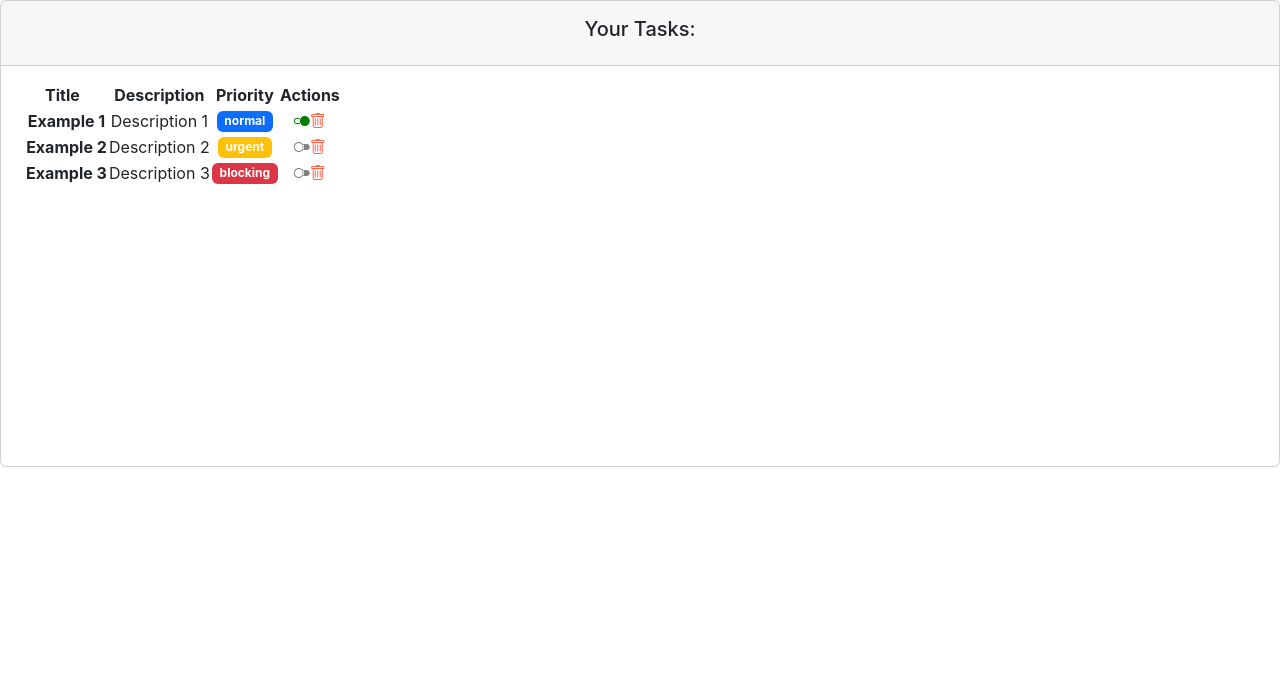
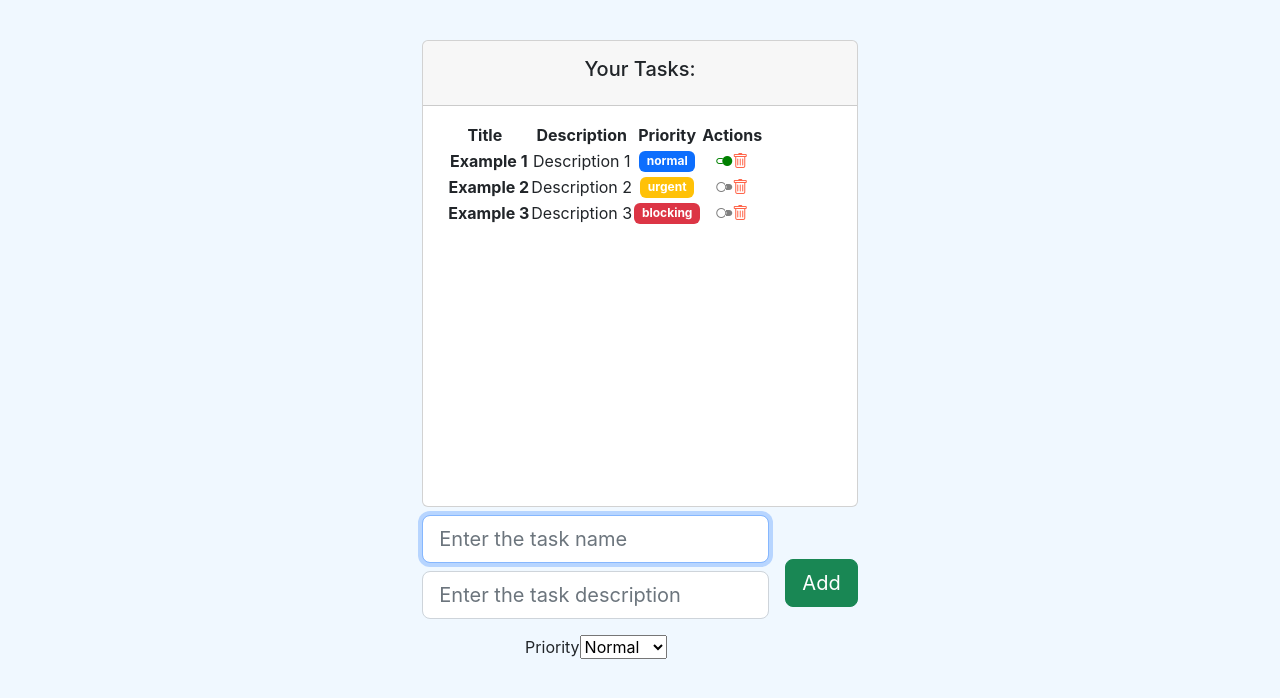
Before and after one commit to DanielAbadNoriega/OB_M5_Hooks, a React (Create React App) app: page / in a window 1280 px wide. Shown: the top 698 px of the page. Built offline with nearby package versions, Linux system fonts and the light colour scheme.

Commit message:
Iteration: taskForm created

```diff
--- a/src/App.css
+++ b/src/App.css
@@ -32,6 +32,14 @@
   color: tomato;
 }
 
+body{
+  display: flex;
+  justify-content: center;
+  align-items: center;
+  background-color: aliceblue;
+  padding: 40px 0;
+}
+
 @keyframes App-logo-spin {
   from {
     transform: rotate(0deg);
--- a/src/components/container/task_list.jsx
+++ b/src/components/container/task_list.jsx
@@ -49,9 +49,36 @@
     };
   }, [tasks]);
 
-  const changeCompleted = (id) => {
-    console.log("TODO: Cambiar el estado de la tarea");
-  };
+  function completeTask(task) {
+    console.log("Complete this Task: ", task);
+    //Localizamos la task correspondiente con el indice
+    const index = tasks.indexOf(task);
+
+    //Traemos temporalmente todas las tareas para luego aplicarlas en el state
+    const tempTasks = [...tasks];
+
+    //Cambiamos la propiedad "completed"
+    tempTasks[index].completed = !tempTasks[index].completed;
+
+    //We update the state of the component with the new list of tasks (tempTasks) and it will update the
+    //iteration of the tasks in order to show the task updated
+    setTasks(tempTasks);
+  }
+
+  function removeTask(task) {
+    console.log("Delete Task: ", task);
+    const index = tasks.indexOf(task);
+    const tempTasks = [...tasks];
+    tempTasks.splice(index, 1);
+    setTasks(tempTasks);
+  }
+
+  function addTask(task){
+    console.log("Add Task: ", task);
+    const tempTasks = [...tasks];
+    tempTasks.push(task);
+    setTasks(tempTasks);
+  }
 
   return (
     <div>
@@ -81,14 +108,19 @@
                   dará error si no se incluye, aplicamos el index como KEY
                 */}
                 {tasks.map((task, index) => (
-                  <TaskComponent key={index} task={task}></TaskComponent>
+                  <TaskComponent
+                    key={index}
+                    task={task}
+                    complete={completeTask}
+                    remove={removeTask}
+                  ></TaskComponent>
                 ))}
               </tbody>
             </table>
           </div>
-          <TaskForm></TaskForm>
         </div>
       </div>
+          <TaskForm add={addTask}></TaskForm>
     </div>
   );
 };
--- a/src/components/pure/forms/taskForm.jsx
+++ b/src/components/pure/forms/taskForm.jsx
@@ -1,11 +1,75 @@
-import React from 'react';
+import React, { useRef } from "react";
+import Proptypes from "prop-types";
+import { LEVELS } from "../../../models/levels.enum";
+import { Task } from "../../../models/task.class";
 
-const TaskForm = () => {
+const TaskForm = ({ add }) => {
+  const nameRef = useRef("");
+  const descriptionRef = useRef("");
+  const levelRef = useRef(LEVELS.NORMAL);
+
+  function addTask(e) {
+    e.preventDefault();
+    const newTask = new Task(
+      nameRef.current.value,
+      descriptionRef.current.value,
+      false,
+      levelRef.current.value
+    );
+    add(newTask);
+  }
+
   return (
-    <form>
-
+    <form
+      onSubmit={addTask}
+      className="d-flex justify-content-center align-items-center mb-4 form-container"
+    >
+      <div className="form-outline flex-fill">
+        <input
+          placeholder="Enter the task name"
+          ref={nameRef}
+          id="inputName"
+          type="text"
+          className="form-control form-control-lg mt-2 mb-2"
+          required
+          autoFocus
+        ></input>
+        <input
+          placeholder="Enter the task description"
+          ref={descriptionRef}
+          id="inputDescription"
+          type="text"
+          className="form-control form-control-lg mb-2"
+          required
+        ></input>
+        <label htmlFor="selectLevel" className="sr-only">
+          Priority
+        </label>
+        <select
+          ref={levelRef}
+          id="selectLevel"
+          defaultValue={LEVELS.NORMAL}
+          className="mt-2"
+          required
+        >
+          <option value={LEVELS.NORMAL}>
+            Normal
+          </option>
+          <option value={LEVELS.URGENT}>
+            Urgent
+          </option>
+          <option value={LEVELS.BLOCKING}>
+            Blocking
+          </option>
+        </select>
+      </div>
+      <button type="submit" className="btn btn-success btn-lg ms-3"> Add </button>
     </form>
   );
-}
+};
+
+TaskForm.propTypes = {
+  add: Proptypes.func.isRequired,
+};
 
 export default TaskForm;
--- a/src/components/pure/task.jsx
+++ b/src/components/pure/task.jsx
@@ -6,7 +6,7 @@
 import "../../styles/task.scss";
 import { LEVELS } from "../../models/levels.enum";
 
-const TaskComponent = ({ task }) => {
+const TaskComponent = ({ task, complete, remove }) => {
   /* Se crea con los [] para que se ejecute una vez por creación */
   useEffect(() => {
     console.log(`UseEffect [ TaskComponent ${task.name} ]: Task created.`);
@@ -21,26 +21,26 @@
    * Function that returns a Badge
    * depending on the level of the task
    */
-  function taskLevelBadge(){
+  function taskLevelBadge() {
     switch (task.level) {
       case LEVELS.NORMAL:
-          return( <h6 className="mb-0">
-            <span className="badge bg-primary">
-              {task.level}
-            </span>
-          </h6>)
+        return (
+          <h6 className="mb-0">
+            <span className="badge bg-primary">{task.level}</span>
+          </h6>
+        );
       case LEVELS.URGENT:
-        return( <h6 className="mb-0">
-            <span className="badge bg-warning">
-              {task.level}
-            </span>
-          </h6>)
+        return (
+          <h6 className="mb-0">
+            <span className="badge bg-warning">{task.level}</span>
+          </h6>
+        );
       case LEVELS.BLOCKING:
-        return( <h6 className="mb-0">
-            <span className="badge bg-danger">
-              {task.level}
-            </span>
-          </h6>)
+        return (
+          <h6 className="mb-0">
+            <span className="badge bg-danger">{task.level}</span>
+          </h6>
+        );
       default:
         break;
     }
@@ -49,16 +49,28 @@
   /**
    * function that returns icon depending on completion  of the task
    */
-  function taskCompletedIcon(){
-    if(task.completed){
-      return (<i className="bi bi-toggle2-on" style={{ color: "green" }}></i>)
+  function taskCompletedIcon() {
+    if (task.completed) {
+      return (
+        <i
+          onClick={() => complete(task)}
+          className="bi bi-toggle2-on"
+          style={{ color: "green" }}
+        ></i>
+      );
     } else {
-      return (<i className="bi bi-toggle2-off" style={{ color: "grey" }}></i>)
+      return (
+        <i
+          onClick={() => complete(task)}
+          className="bi bi-toggle2-off"
+          style={{ color: "grey" }}
+        ></i>
+      );
     }
   }
 
   return (
-    <tr className="fw-normal">
+    <tr className="fw-normal task-container">
       <th>
         {" "}
         <span className="ms-2">{task.name}</span>
@@ -72,9 +84,9 @@
         {taskLevelBadge()}
       </td>
       <td className="align-middle">
-      {/* Execution of function to return icon depending on completion */}
-        { taskCompletedIcon() }
-        <i className="bi bi-trash" style={{ color: "tomato"}}></i>
+        {/* Execution of function to return icon depending on completion */}
+        {taskCompletedIcon()}
+        <i onClick={ () => remove()} className="bi bi-trash" style={{ color: "tomato" }}></i>
       </td>
     </tr>
   );
@@ -82,7 +94,9 @@
 
 TaskComponent.propTypes = {
   //Es importante definir el tipo de Prop que vamos a recibir
-  task: PropTypes.instanceOf(Task),
+  task: PropTypes.instanceOf(Task).isRequired,
+  complete: PropTypes.func.isRequired,
+  remove: PropTypes.func.isRequired,
 };
 
 export default TaskComponent;
--- a/src/styles/task.scss
+++ b/src/styles/task.scss
@@ -6,3 +6,15 @@
   font-weight: bold;
   color: cadetblue;
 }
+
+.task-container{
+  .bi-toggle2-on:hover{
+    cursor: pointer;
+  }
+  .bi-toggle2-off:hover{
+    cursor: pointer;
+  }
+  .bi-trash{
+    cursor: pointer;
+  }
+}
```
